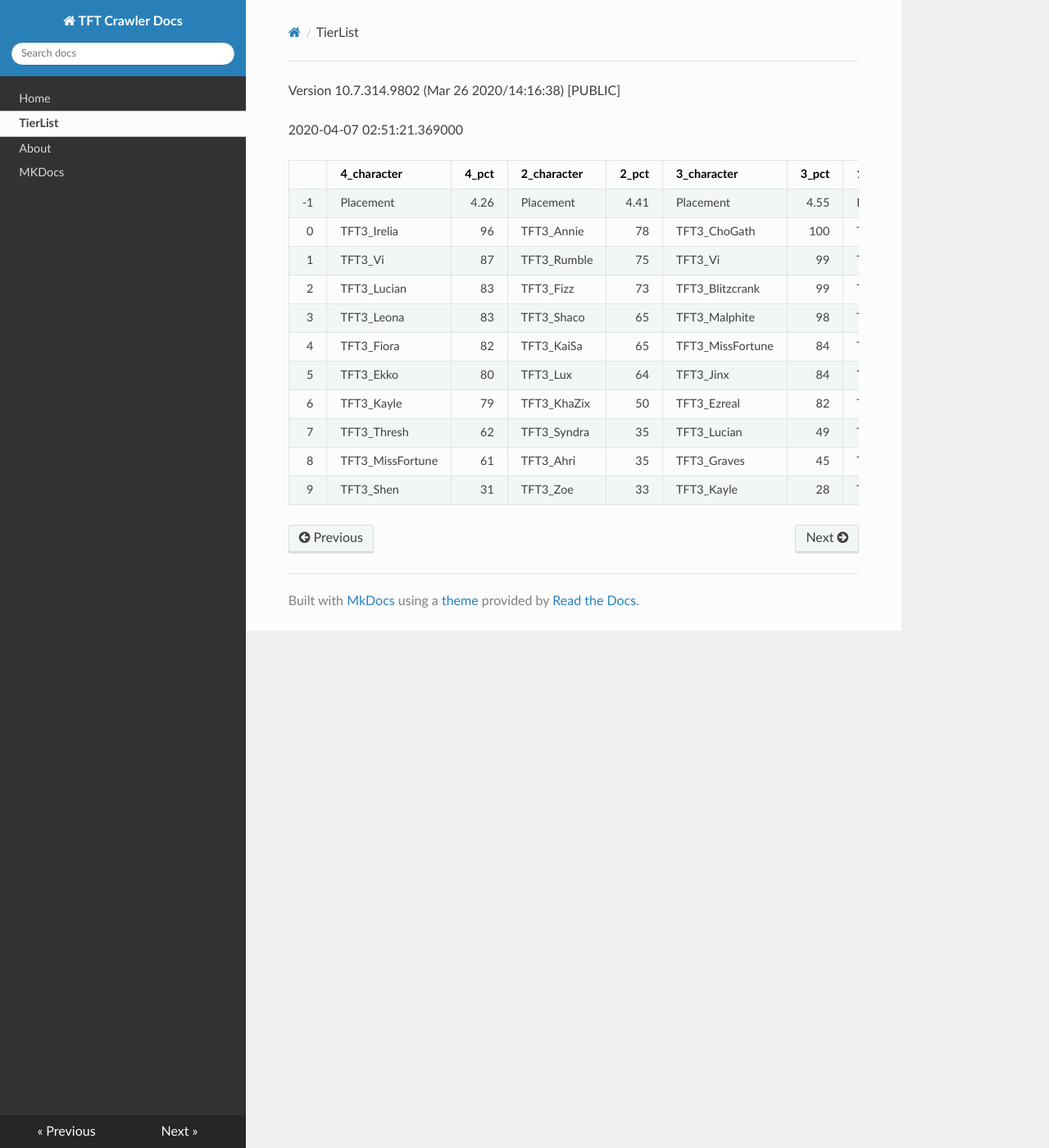
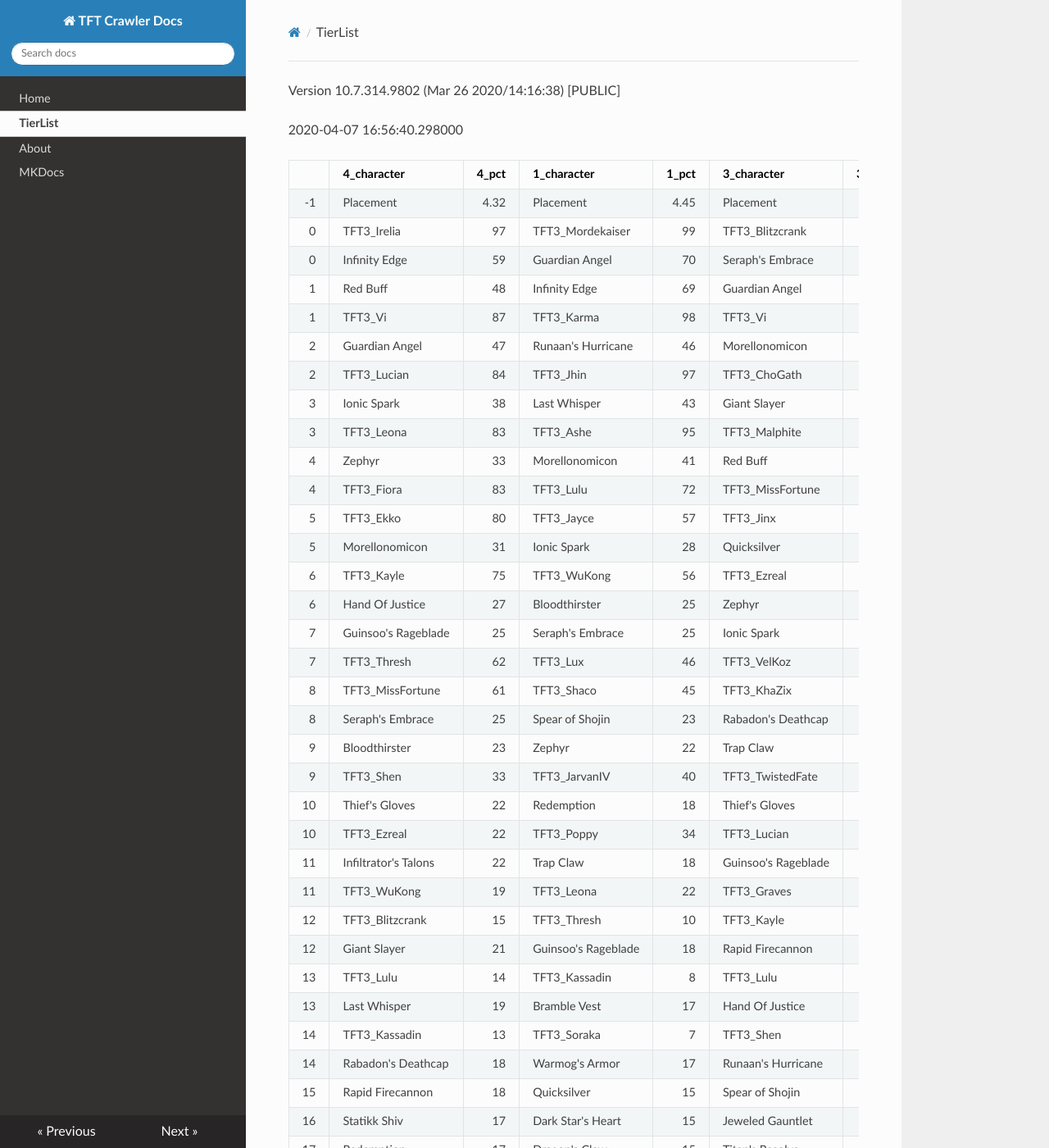
Before and after one commit to JamesYouL2/TFT-Crawler, an MkDocs documentation site: the page built from docs/tierlist.md, in a window 1280 px wide and 1400 px high. Shown: the whole window at 82% size. Built offline with MkDocs 1.6.1, drawn with Linux system fonts in a browser that asks for light colours; nearby versions of some CDN libraries; some of the changed text lies outside the part shown.

```diff
--- a/docs/tierlist.md
+++ b/docs/tierlist.md
@@ -1,17 +1,42 @@
 Version 10.7.314.9802 (Mar 26 2020/14:16:38) [PUBLIC] <Releases/10.7>
 
-2020-04-07 02:51:21.369000
+2020-04-07 16:56:40.298000
 
-|    | 4_character      |   4_pct | 2_character   |   2_pct | 3_character      |   3_pct | 1_character      |   1_pct |
-|---:|:-----------------|--------:|:--------------|--------:|:-----------------|--------:|:-----------------|--------:|
-| -1 | Placement        |    4.26 | Placement     |    4.41 | Placement        |    4.55 | Placement        |    4.65 |
-|  0 | TFT3_Irelia      |   96    | TFT3_Annie    |   78    | TFT3_ChoGath     |  100    | TFT3_Karma       |   94    |
-|  1 | TFT3_Vi          |   87    | TFT3_Rumble   |   75    | TFT3_Vi          |   99    | TFT3_Ashe        |   77    |
-|  2 | TFT3_Lucian      |   83    | TFT3_Fizz     |   73    | TFT3_Blitzcrank  |   99    | TFT3_Jhin        |   76    |
-|  3 | TFT3_Leona       |   83    | TFT3_Shaco    |   65    | TFT3_Malphite    |   98    | TFT3_Mordekaiser |   71    |
-|  4 | TFT3_Fiora       |   82    | TFT3_KaiSa    |   65    | TFT3_MissFortune |   84    | TFT3_Lulu        |   62    |
-|  5 | TFT3_Ekko        |   80    | TFT3_Lux      |   64    | TFT3_Jinx        |   84    | TFT3_JarvanIV    |   55    |
-|  6 | TFT3_Kayle       |   79    | TFT3_KhaZix   |   50    | TFT3_Ezreal      |   82    | TFT3_Jayce       |   43    |
-|  7 | TFT3_Thresh      |   62    | TFT3_Syndra   |   35    | TFT3_Lucian      |   49    | TFT3_WuKong      |   41    |
-|  8 | TFT3_MissFortune |   61    | TFT3_Ahri     |   35    | TFT3_Graves      |   45    | TFT3_Lux         |   31    |
-|  9 | TFT3_Shen        |   31    | TFT3_Zoe      |   33    | TFT3_Kayle       |   28    | TFT3_Shaco       |   31    |
+|    | 4_character          |   4_pct | 1_character         |   1_pct | 3_character         |   3_pct | 2_character            |   2_pct |
+|---:|:---------------------|--------:|:--------------------|--------:|:--------------------|--------:|:-----------------------|--------:|
+| -1 | Placement            |    4.32 | Placement           |    4.45 | Placement           |    4.45 | Placement              |    4.47 |
+|  0 | TFT3_Irelia          |   97    | TFT3_Mordekaiser    |   99    | TFT3_Blitzcrank     |  100    | TFT3_Annie             |   76    |
+|  0 | Infinity Edge        |   59    | Guardian Angel      |   70    | Seraph's Embrace    |   53    | Seraph's Embrace       |   63    |
+|  1 | Red Buff             |   48    | Infinity Edge       |   69    | Guardian Angel      |   51    | Morellonomicon         |   53    |
+|  1 | TFT3_Vi              |   87    | TFT3_Karma          |   98    | TFT3_Vi             |   99    | TFT3_Rumble            |   72    |
+|  2 | Guardian Angel       |   47    | Runaan's Hurricane  |   46    | Morellonomicon      |   44    | Guardian Angel         |   50    |
+|  2 | TFT3_Lucian          |   84    | TFT3_Jhin           |   97    | TFT3_ChoGath        |   99    | TFT3_Fizz              |   71    |
+|  3 | Ionic Spark          |   38    | Last Whisper        |   43    | Giant Slayer        |   41    | Quicksilver            |   44    |
+|  3 | TFT3_Leona           |   83    | TFT3_Ashe           |   95    | TFT3_Malphite       |   99    | TFT3_Shaco             |   63    |
+|  4 | Zephyr               |   33    | Morellonomicon      |   41    | Red Buff            |   40    | Titan's Resolve        |   37    |
+|  4 | TFT3_Fiora           |   83    | TFT3_Lulu           |   72    | TFT3_MissFortune    |   51    | TFT3_KaiSa             |   63    |
+|  5 | TFT3_Ekko            |   80    | TFT3_Jayce          |   57    | TFT3_Jinx           |   49    | TFT3_Lux               |   61    |
+|  5 | Morellonomicon       |   31    | Ionic Spark         |   28    | Quicksilver         |   38    | Infinity Edge          |   36    |
+|  6 | TFT3_Kayle           |   75    | TFT3_WuKong         |   56    | TFT3_Ezreal         |   48    | TFT3_KhaZix            |   49    |
+|  6 | Hand Of Justice      |   27    | Bloodthirster       |   25    | Zephyr              |   28    | Ionic Spark            |   29    |
+|  7 | Guinsoo's Rageblade  |   25    | Seraph's Embrace    |   25    | Ionic Spark         |   27    | Bloodthirster          |   26    |
+|  7 | TFT3_Thresh          |   62    | TFT3_Lux            |   46    | TFT3_VelKoz         |   41    | TFT3_Syndra            |   37    |
+|  8 | TFT3_MissFortune     |   61    | TFT3_Shaco          |   45    | TFT3_KhaZix         |   41    | TFT3_Ahri              |   36    |
+|  8 | Seraph's Embrace     |   25    | Spear of Shojin     |   23    | Rabadon's Deathcap  |   27    | Bramble Vest           |   24    |
+|  9 | Bloodthirster        |   23    | Zephyr              |   22    | Trap Claw           |   24    | Rabadon's Deathcap     |   23    |
+|  9 | TFT3_Shen            |   33    | TFT3_JarvanIV       |   40    | TFT3_TwistedFate    |   32    | TFT3_Zoe               |   35    |
+| 10 | Thief's Gloves       |   22    | Redemption          |   18    | Thief's Gloves      |   21    | Demolitionist's Charge |   22    |
+| 10 | TFT3_Ezreal          |   22    | TFT3_Poppy          |   34    | TFT3_Lucian         |   27    | TFT3_Neeko             |   27    |
+| 11 | Infiltrator's Talons |   22    | Trap Claw           |   18    | Guinsoo's Rageblade |   20    | Trap Claw              |   18    |
+| 11 | TFT3_WuKong          |   19    | TFT3_Leona          |   22    | TFT3_Graves         |   26    | TFT3_Soraka            |   27    |
+| 12 | TFT3_Blitzcrank      |   15    | TFT3_Thresh         |   10    | TFT3_Kayle          |   17    | TFT3_Poppy             |   23    |
+| 12 | Giant Slayer         |   21    | Guinsoo's Rageblade |   18    | Rapid Firecannon    |   19    | Warmog's Armor         |   18    |
+| 13 | TFT3_Lulu            |   14    | TFT3_Kassadin       |    8    | TFT3_Lulu           |   13    | TFT3_Kayle             |   19    |
+| 13 | Last Whisper         |   19    | Bramble Vest        |   17    | Hand Of Justice     |   18    | Zephyr                 |   16    |
+| 14 | TFT3_Kassadin        |   13    | TFT3_Soraka         |    7    | TFT3_Shen           |   10    | TFT3_VelKoz            |   17    |
+| 14 | Rabadon's Deathcap   |   18    | Warmog's Armor      |   17    | Runaan's Hurricane  |   18    | Jeweled Gauntlet       |   16    |
+| 15 | Rapid Firecannon     |   18    | Quicksilver         |   15    | Spear of Shojin     |   17    | Luden's Echo           |   14    |
+| 16 | Statikk Shiv         |   17    | Dark Star's Heart   |   15    | Jeweled Gauntlet    |   16    | Dragon's Claw          |   14    |
+| 17 | Redemption           |   17    | Dragon's Claw       |   15    | Titan's Resolve     |   16    | Zz'Rot Portal          |   13    |
+| 18 | Quicksilver          |   13    | Titan's Resolve     |   13    | Infinity Edge       |   14    | Spear of Shojin        |   13    |
+| 19 | Hextech Gunblade     |   12    | Statikk Shiv        |   13    | Warmog's Armor      |   14    | Rapid Firecannon       |   13    |
```
Also changed, not shown: save_matchdata.py (+29 -16 lines), 1 other file.
